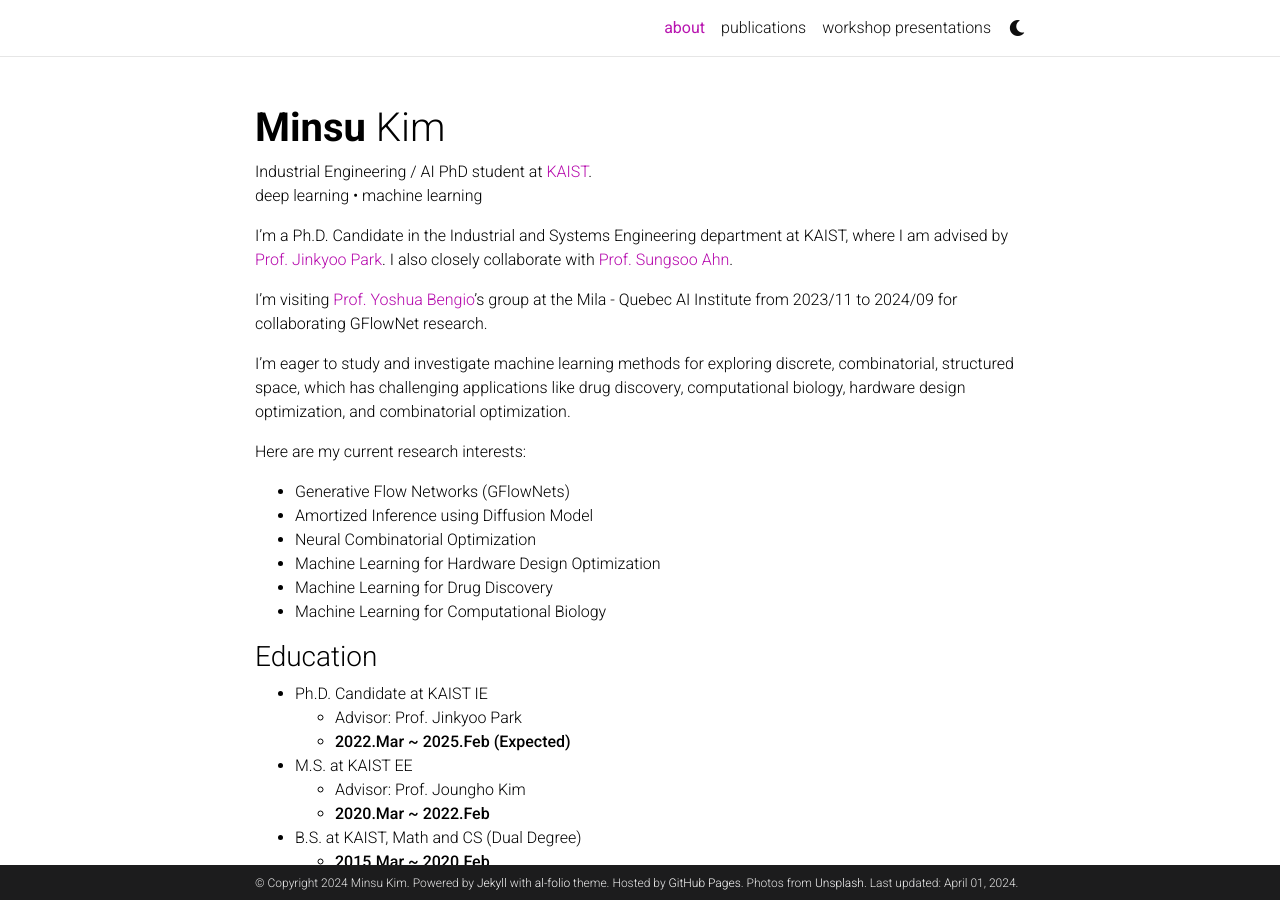
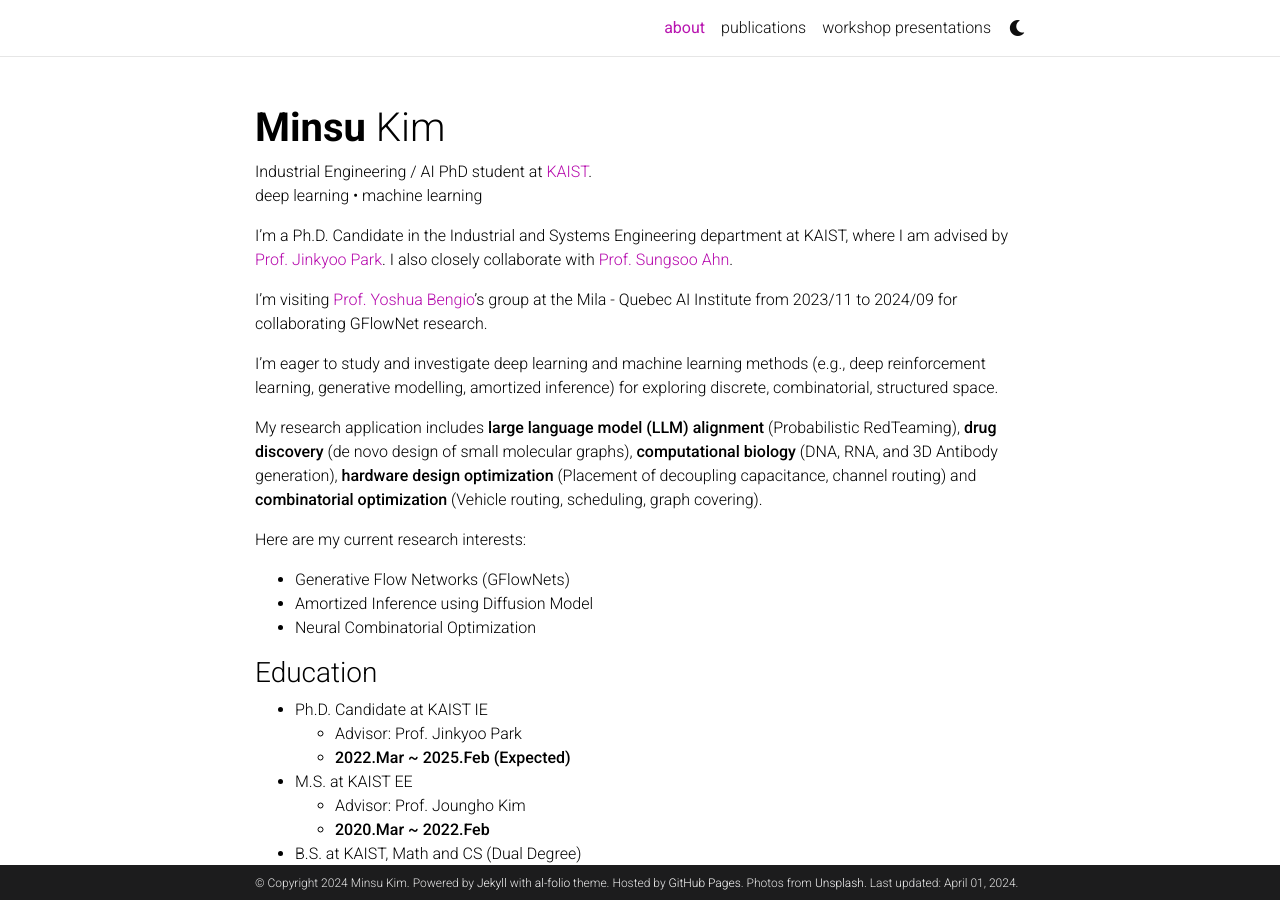
Before and after one commit to minsuukim/minsuukim.github.io, a Jekyll site: the page built from _pages/about.md, in a window 1280 px wide and 900 px high. Built offline with Jekyll 4.4.1, drawn with Linux system fonts in a browser that asks for light colours; comment, search, counter and statistics services are not loaded; a style sheet for code colours, icons or effects is not loaded.

Commit message:
Update about.md

```diff
--- a/_pages/about.md
+++ b/_pages/about.md
@@ -23,15 +23,14 @@ I’m a Ph.D. Candidate in the Industrial and Systems Engineering department at
 
 I'm visiting <a href="https://yoshuabengio.org/">Prof. Yoshua Bengio</a>'s group at the Mila - Quebec AI Institute from 2023/11 to 2024/09 for collaborating GFlowNet research.
 
-I'm eager to study and investigate machine learning methods for exploring discrete, combinatorial, structured space, which has challenging applications like drug discovery, computational biology, hardware design optimization, and combinatorial optimization.
+I'm eager to study and investigate deep learning and machine learning methods (e.g., deep reinforcement learning, generative modelling, amortized inference) for exploring discrete, combinatorial, structured space.
+
+My research application includes **large language model (LLM) alignment** (Probabilistic RedTeaming), **drug discovery** (de novo design of small molecular graphs), **computational biology** (DNA, RNA, and 3D Antibody generation), **hardware design optimization** (Placement of decoupling capacitance, channel routing) and **combinatorial optimization** (Vehicle routing, scheduling, graph covering).
 
 Here are my current research interests:
 - Generative Flow Networks (GFlowNets)
 - Amortized Inference using Diffusion Model
 - Neural Combinatorial Optimization
-- Machine Learning for Hardware Design Optimization
-- Machine Learning for Drug Discovery
-- Machine Learning for Computational Biology
 
 
 
```
